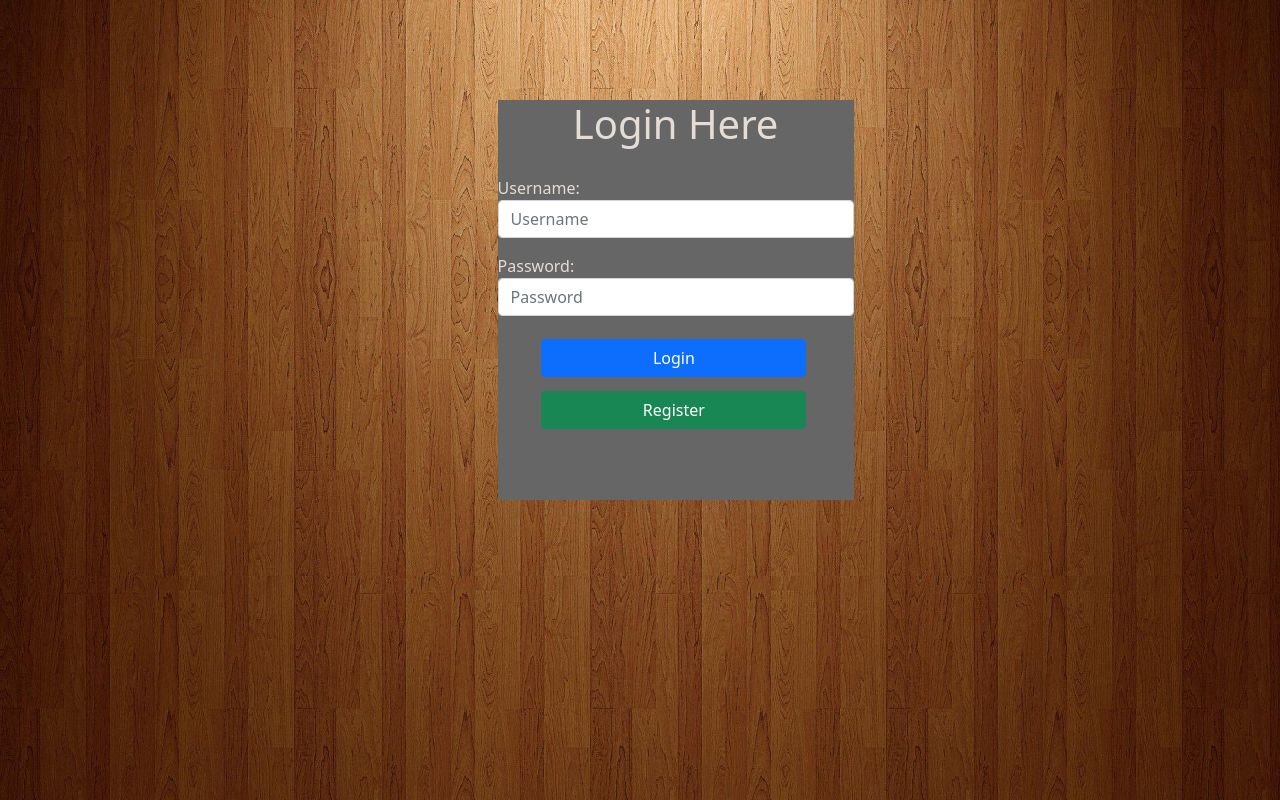
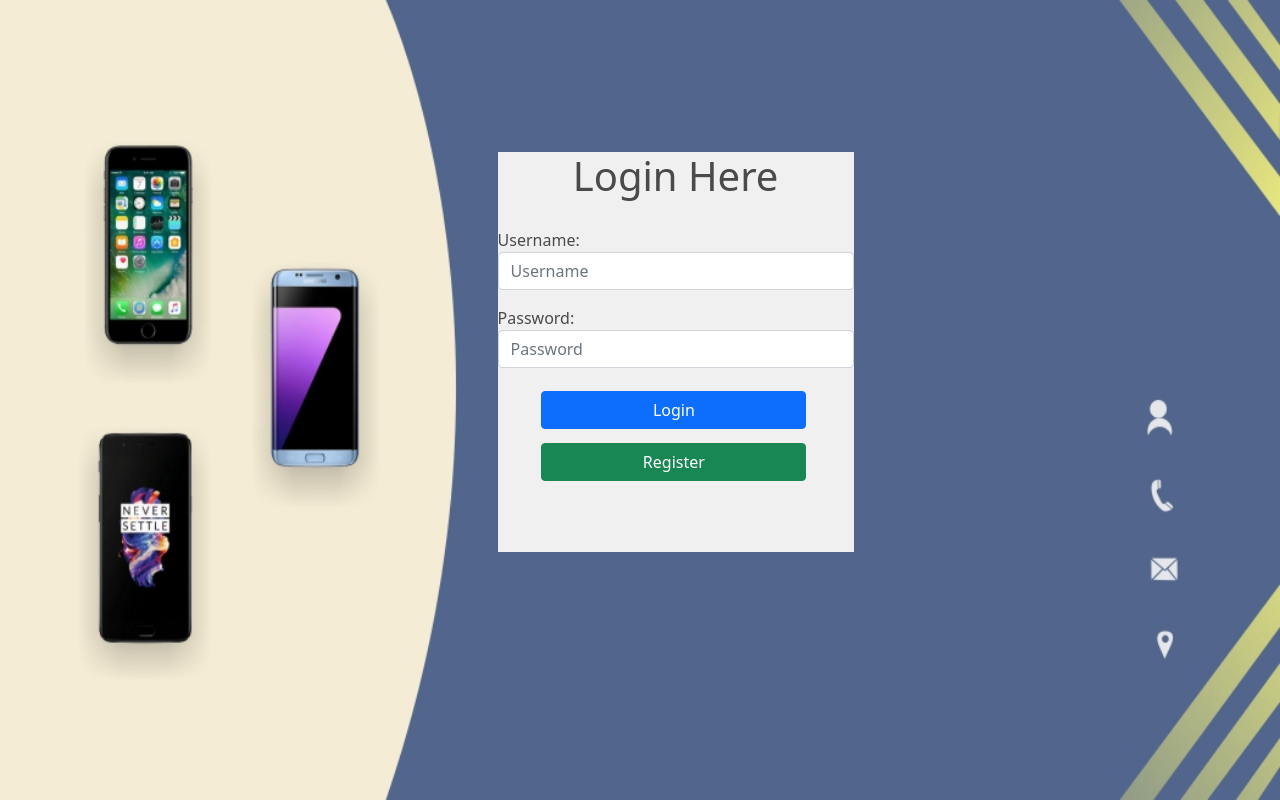
Before and after one commit to vishnu940/Mobile_Project, a Django app: page /login in a window 1280 px wide. Run offline with Django 3.2, Linux system fonts and the light colour scheme.

Commit message:
project updated

```diff
--- a/mobile/static/css/login.css
+++ b/mobile/static/css/login.css
@@ -1,6 +1,6 @@
 body{
 background-color:#e6e6e6;
-background: url('/static/images/bg2.jpg');
+background: url('/static/images/mob2.jpg');
 background-repeat: no-repeat;
 background-attachment: fixed;
 background-size: 100% 100%;
@@ -10,9 +10,8 @@ height:400px;
 position:relative;
 top:100px;
 left:10%;
-color:#e5ddd5;
-background-color:#666
-
+background-color:#f0f0f0;
+color:#4a4a4a;
 }
 .btn{
 width:90%;
@@ -26,3 +25,6 @@ text-align:center;
 position:relative;
 top:20px;
 }
+.hds{
+color:#f7f7f7;
+}
--- a/mobile/templates/mobile/login.html
+++ b/mobile/templates/mobile/login.html
@@ -10,11 +10,19 @@
 </head>
 <body>
 <div class="container">
+    <div class="hds">
+        <marquee scrollamount="20"><h2>Welcome To Mobile App Register or Login To Buy Products</h2></marquee>
+        </div>
     <div class="row">
-        <div class="col-4"></div>
+
         <div class="col-4">
+            <div class="cl1">
 
-            <div class="main">
+            </div>
+
+        </div>
+        <div class="col-4">
+             <div class="main">
                <h1>Login Here</h1>
                 <div class="m2">
 
```
Also changed, not shown: mobile/static/images/logo.png (added), mobile/static/images/mob.jpg (added), mobile/static/images/mob2.jpg (added).
